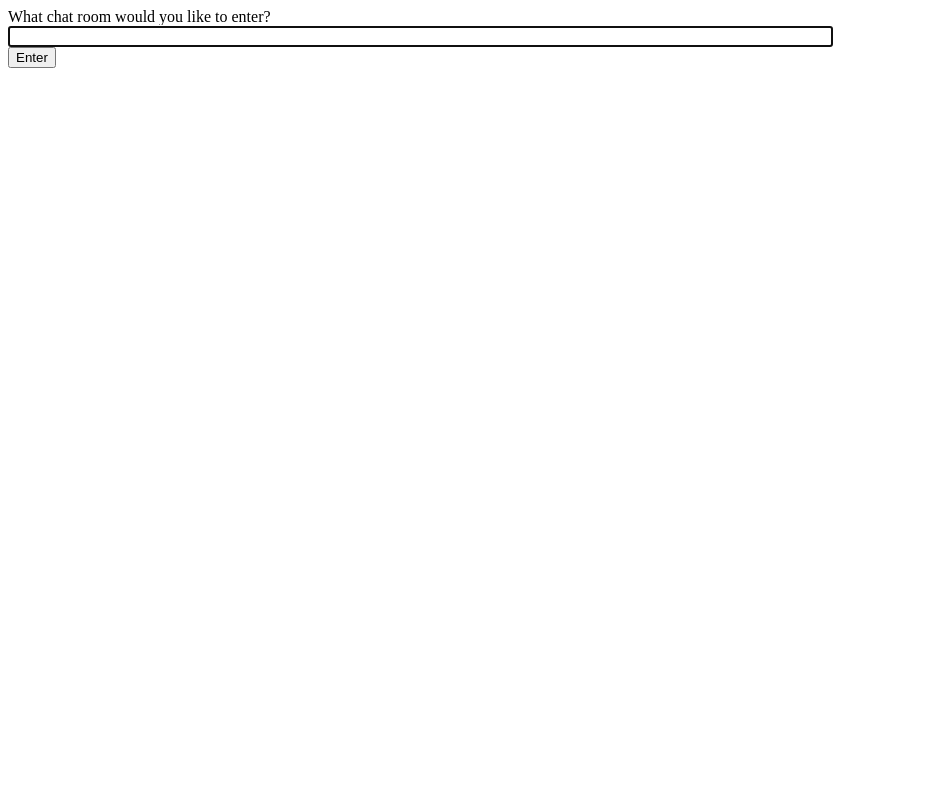
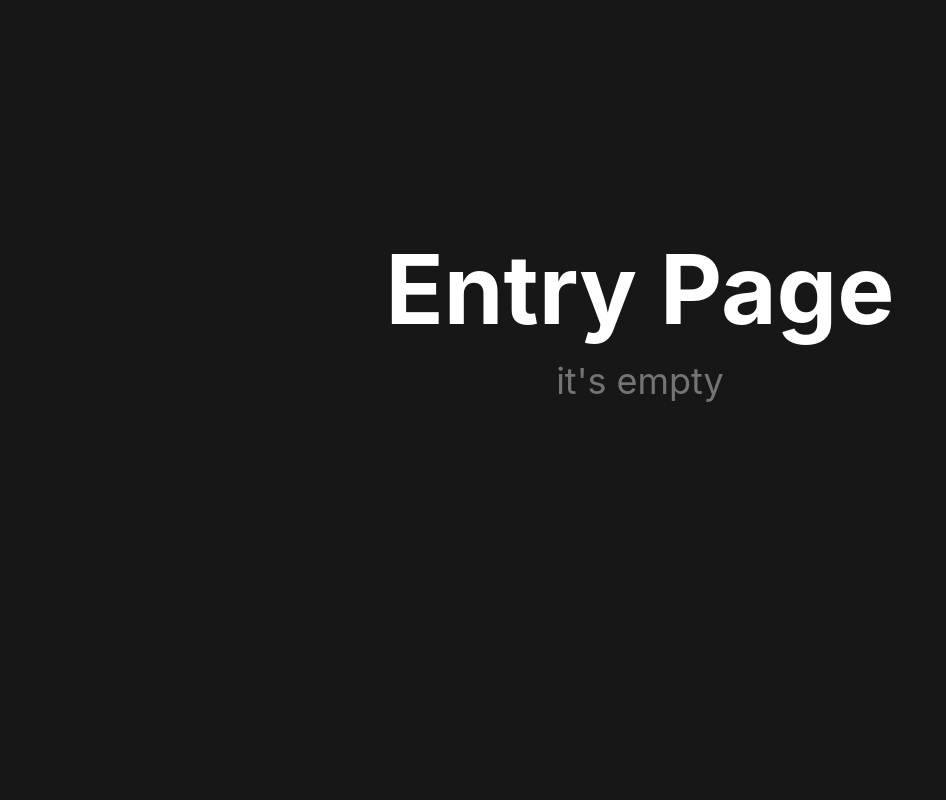
Before and after one commit to Nezhana/networking, a Django app: template videoconference/main/templates/main/entry.html in a window 1280 px wide. Shown: the whole page, without its empty margins (0-946 px from the left). Run offline with Django 4.2, Linux system fonts and the light colour scheme; the template is opened without the code that fills it, so the values that code supplies are empty.

Commit message:
changed urls

```diff
--- a/videoconference/main/routing.py
+++ b/videoconference/main/routing.py
@@ -3,5 +3,5 @@ from django.urls import re_path
 from . import consumers
 
 websocket_urlpatterns = [
-    re_path(r"ws/main/(?P<room_name>\w+)/$", consumers.ChatConsumer.as_asgi()),
+    re_path(r"ws/(?P<room_name>\w+)/$", consumers.ChatConsumer.as_asgi()),
 ]
--- a/videoconference/main/static/js/test4.js
+++ b/videoconference/main/static/js/test4.js
@@ -5,7 +5,7 @@ const username = JSON.parse(document.getElementById('user-name').textContent);
 const socket = new WebSocket(
     'ws://'
     + window.location.host
-    + '/ws/main/'
+    + '/ws/'
     + roomName
     + '/'
 );
--- a/videoconference/main/static/main/css/main.css
+++ b/videoconference/main/static/main/css/main.css
@@ -138,3 +138,32 @@ main {
 .end_call_btn button:hover {
 	background: #C42C22;
 }
+
+/* Entry Page */
+
+#entry_page {
+	display: flex;
+	height: 100vh;
+	flex-direction: column;
+	align-items: center;
+	justify-content: center;
+  	align-items: center;
+	gap: 25px;
+}
+
+#entry_page h1 {
+	color: #FFF;
+	font-family: Inter;
+	font-size: 96px;
+	text-align: center;
+	margin-block-start: 34vh;
+}
+
+#entry_page p {
+	color: #747474;
+	font-family: Inter;
+	font-size: 36px;
+	flex: auto;
+    text-align: center;
+    margin-block-start: 4vh;
+}
--- a/videoconference/main/templates/main/entry.html
+++ b/videoconference/main/templates/main/entry.html
@@ -1,27 +1,17 @@
-<!-- chat/templates/chat/index.html -->
+{% load static %}
 <!DOCTYPE html>
 <html>
 <head>
-    <meta charset="utf-8"/>
-    <title>Chat Rooms</title>
+    <meta charset="utf-8">
+    <meta name="keywords" content="videonoference, networking, client-server architecture">
+    <meta name="description" content="Web-service for real-time videoconferences">
+    <link rel="stylesheet" href="{% static 'main/css/main.css' %}">
+    <title>Entry</title>
 </head>
 <body>
-    What chat room would you like to enter?<br>
-    <input id="room-name-input" type="text" size="100"><br>
-    <input id="room-name-submit" type="button" value="Enter">
-
-    <script>
-        document.querySelector('#room-name-input').focus();
-        document.querySelector('#room-name-input').onkeyup = function(e) {
-            if (e.key === 'Enter') {  // enter, return
-                document.querySelector('#room-name-submit').click();
-            }
-        };
-
-        document.querySelector('#room-name-submit').onclick = function(e) {
-            var roomName = document.querySelector('#room-name-input').value;
-            window.location.pathname = '/main/' + roomName + '/';
-        };
-    </script>
+    <div id="entry_page">
+        <h1>Entry Page</h1>
+        <p>it's empty</p>
+    </div>
 </body>
 </html>
--- a/videoconference/videoconference/urls.py
+++ b/videoconference/videoconference/urls.py
@@ -21,5 +21,5 @@ from django.conf.urls.static import static
 
 urlpatterns = [
     path('admin/', admin.site.urls),
-    path("main/", include("main.urls")),
+    path("", include("main.urls")),
 ] + static(settings.STATIC_URL, document_root=settings.STATIC_ROOT)
```
